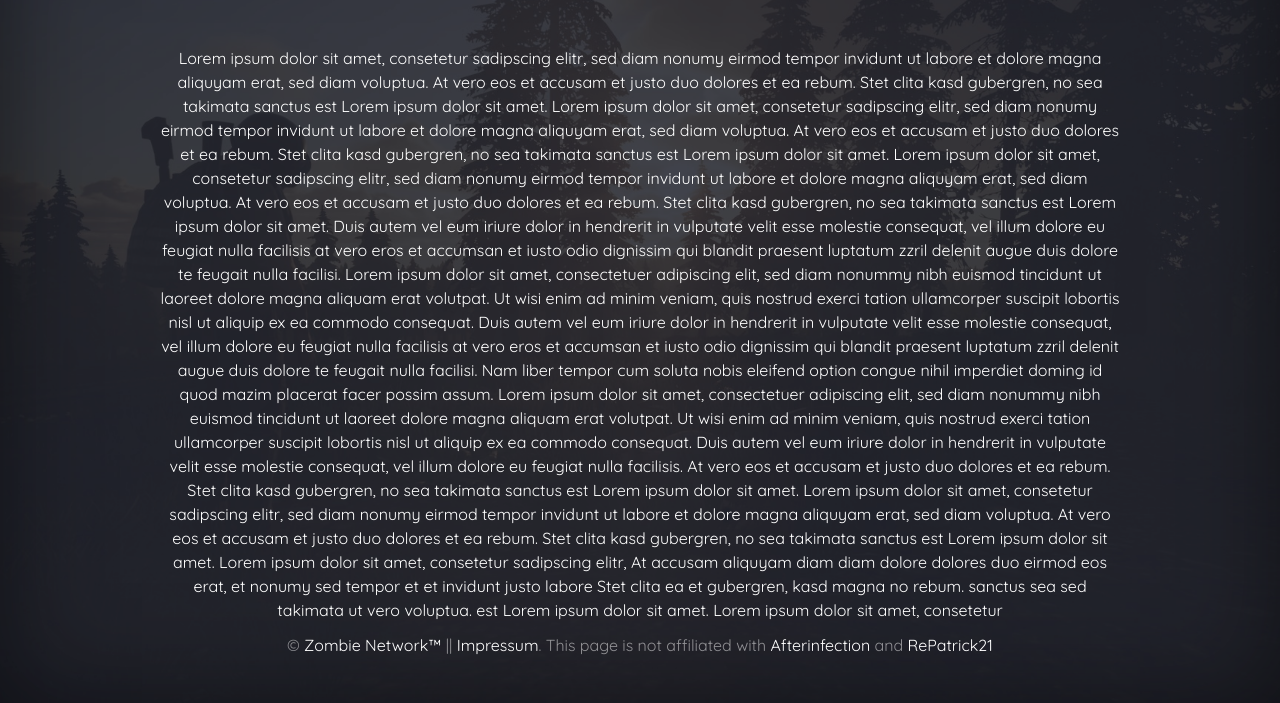
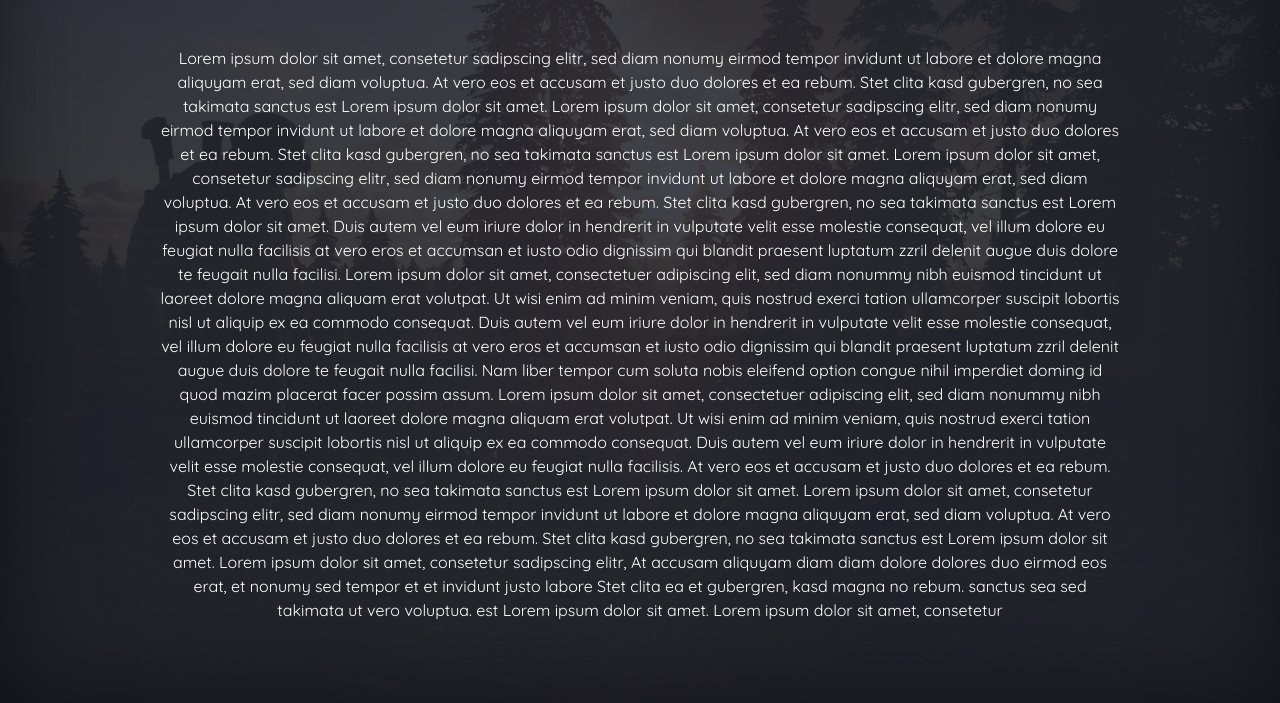
Before and after one commit to Chrischan-dev/Afterinfection, a plain HTML site: page impressum.html in a window 1280 px wide. Shown: the part 97-800 px from the top of the page. Drawn offline with Linux system fonts and the light colour scheme.

Commit message:
Update impressum.html

```diff
--- a/impressum.html
+++ b/impressum.html
@@ -40,11 +40,6 @@ Duis autem vel eum iriure dolor in hendrerit in vulputate velit esse molestie co
 At vero eos et accusam et justo duo dolores et ea rebum. Stet clita kasd gubergren, no sea takimata sanctus est Lorem ipsum dolor sit amet. Lorem ipsum dolor sit amet, consetetur sadipscing elitr, sed diam nonumy eirmod tempor invidunt ut labore et dolore magna aliquyam erat, sed diam voluptua. At vero eos et accusam et justo duo dolores et ea rebum. Stet clita kasd gubergren, no sea takimata sanctus est Lorem ipsum dolor sit amet. Lorem ipsum dolor sit amet, consetetur sadipscing elitr, At accusam aliquyam diam diam dolore dolores duo eirmod eos erat, et nonumy sed tempor et et invidunt justo labore Stet clita ea et gubergren, kasd magna no rebum. sanctus sea sed takimata ut vero voluptua. est Lorem ipsum dolor sit amet. Lorem ipsum dolor sit amet, consetetur</p>
        </div>
       </div>
-      <div class="mastfoot">
-        <div class="inner">
-          <p>&copy; <a href="#" target="_blank">Zombie Network™</a> || <a href="#" target="_blank">Impressum</a>. This page is not affiliated with <a href="https://store.steampowered.com/app/1341210/Afterinfection/" target="_blank">Afterinfection</a> and <a href="https://steamcommunity.com/profiles/76561198996279389" target="_blank">RePatrick21</a></p>
-        </div>
-      </div>
      </div>
     </div>
     </div>
```
